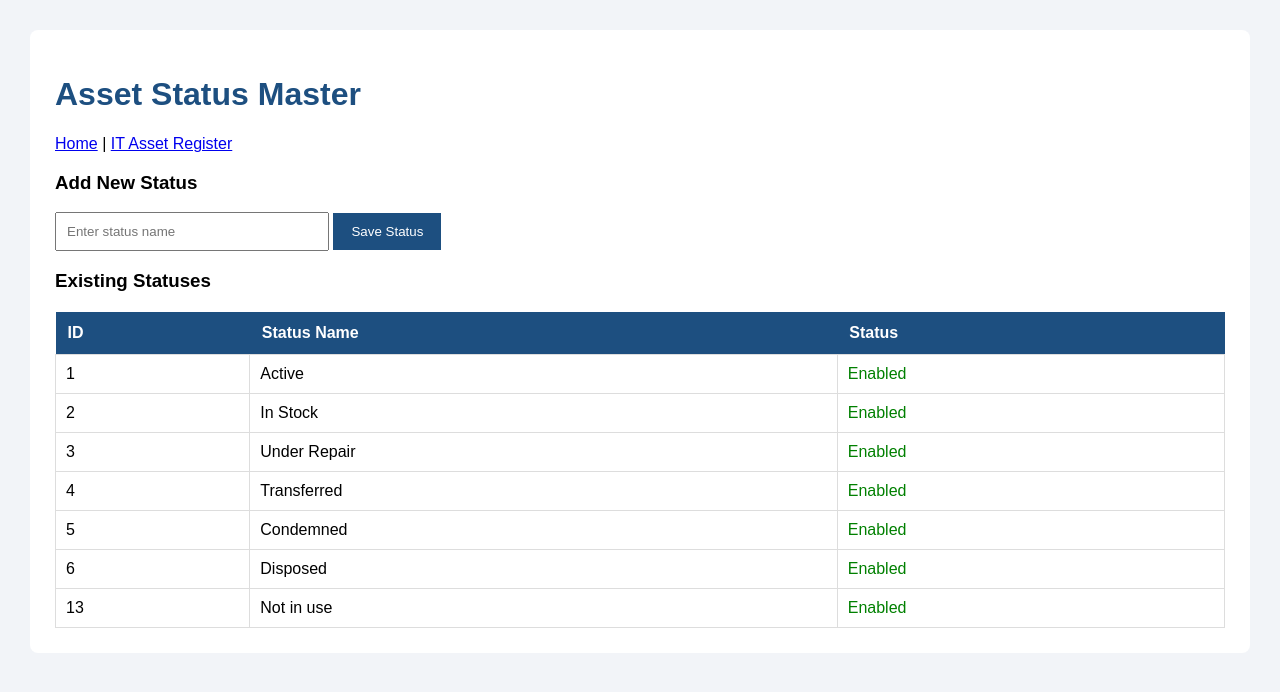
After one commit to Manish2309hub/ITInventoryWeb, a Flask app: page /statuses in a window 1280 px wide. The commit adds this page. Shown: the top 692 px of the page. Run offline with Flask 3, Linux system fonts and the light colour scheme; a user stored in the database is signed in; data comes from the database, SQL or seed files in the repository; both versions use the stored data as it was after the commit.

Commit message:
Update on Date 19112026

```diff
--- a/app.py
+++ b/app.py
@@ -587,6 +587,75 @@ def edit_asset(asset_id):
     )
 
 
+# ==========================================
+# LESSON 5B - STEP 3C
+# ASSET STATUS MASTER MANAGEMENT
+# ==========================================
+
+@app.route("/statuses", methods=["GET", "POST"])
+@login_required
+def status_list():
+
+    # Only administrators can manage statuses
+    if session.get("role") != "Admin":
+        abort(403)
+
+    conn = get_db()
+
+    if request.method == "POST":
+
+        # Verify CSRF token
+        if (
+            not session.get("csrf_token")
+            or request.form.get("csrf_token")
+            != session.get("csrf_token")
+        ):
+            conn.close()
+            abort(400, description="Invalid CSRF token")
+
+        status_name = request.form.get(
+            "status_name", ""
+        ).strip()
+
+        if not status_name:
+            conn.close()
+            return redirect(url_for("status_list"))
+
+        if len(status_name) > 50:
+            conn.close()
+            abort(400, description="Status name too long")
+
+        try:
+            conn.execute("""
+                INSERT INTO asset_statuses
+                (status_name, is_active)
+                VALUES (?, 1)
+            """, (status_name,))
+
+            conn.commit()
+
+        except sqlite3.IntegrityError:
+            # Duplicate status name
+            conn.rollback()
+
+        finally:
+            conn.close()
+
+        return redirect(url_for("status_list"))
+
+    statuses = conn.execute("""
+        SELECT id, status_name, is_active
+        FROM asset_statuses
+        ORDER BY id
+    """).fetchall()
+
+    conn.close()
+
+    return render_template(
+        "statuses.html",
+        statuses=statuses
+    )
+
 
 
 if __name__ == "__main__":
--- /dev/null
+++ b/templates/statuses.html
@@ -0,0 +1,140 @@
+
+<!DOCTYPE html>
+<html lang="en">
+<head>
+    <meta charset="UTF-8">
+    <meta name="viewport"
+          content="width=device-width, initial-scale=1.0">
+
+    <title>Asset Status Master</title>
+
+    <style>
+        body {
+            font-family: Arial, sans-serif;
+            background: #f2f4f8;
+            margin: 0;
+            padding: 30px;
+        }
+
+        .container {
+            background: white;
+            padding: 25px;
+            border-radius: 8px;
+        }
+
+        h1 {
+            color: #1d4f80;
+        }
+
+        input {
+            padding: 10px;
+            width: 250px;
+        }
+
+        button {
+            background: #1d4f80;
+            color: white;
+            border: none;
+            padding: 11px 18px;
+            cursor: pointer;
+        }
+
+        table {
+            width: 100%;
+            border-collapse: collapse;
+            margin-top: 20px;
+        }
+
+        th {
+            background: #1d4f80;
+            color: white;
+            padding: 12px;
+            text-align: left;
+        }
+
+        td {
+            border: 1px solid #ddd;
+            padding: 10px;
+        }
+
+        .enabled {
+            color: green;
+        }
+
+        .disabled {
+            color: red;
+        }
+    </style>
+</head>
+
+<body>
+
+<div class="container">
+
+    <h1>Asset Status Master</h1>
+
+    <p>
+        <a href="{{ url_for('home') }}">Home</a>
+        |
+        <a href="{{ url_for('asset_list') }}">
+            IT Asset Register
+        </a>
+    </p>
+
+    <h3>Add New Status</h3>
+
+    <form method="POST">
+
+        <input type="hidden"
+               name="csrf_token"
+               value="{{ session['csrf_token'] }}">
+
+        <input type="text"
+               name="status_name"
+               placeholder="Enter status name"
+               maxlength="50"
+               required>
+
+        <button type="submit">
+            Save Status
+        </button>
+
+    </form>
+
+    <h3>Existing Statuses</h3>
+
+    <table>
+        <tr>
+            <th>ID</th>
+            <th>Status Name</th>
+            <th>Status</th>
+        </tr>
+
+        {% for status in statuses %}
+        <tr>
+            <td>{{ status.id }}</td>
+
+            <td>{{ status.status_name }}</td>
+
+            <td>
+                {% if status.is_active == 1 %}
+                    <span class="enabled">Enabled</span>
+                {% else %}
+                    <span class="disabled">Disabled</span>
+                {% endif %}
+            </td>
+        </tr>
+        {% else %}
+        <tr>
+            <td colspan="3">
+                No statuses found.
+            </td>
+        </tr>
+        {% endfor %}
+
+    </table>
+
+</div>
+
+</body>
+</html>
```
Also changed, not shown: create_status_master.py (added, +54 -0 lines), templates/index.html (+9 -2 lines), README.md, inventory.db.
